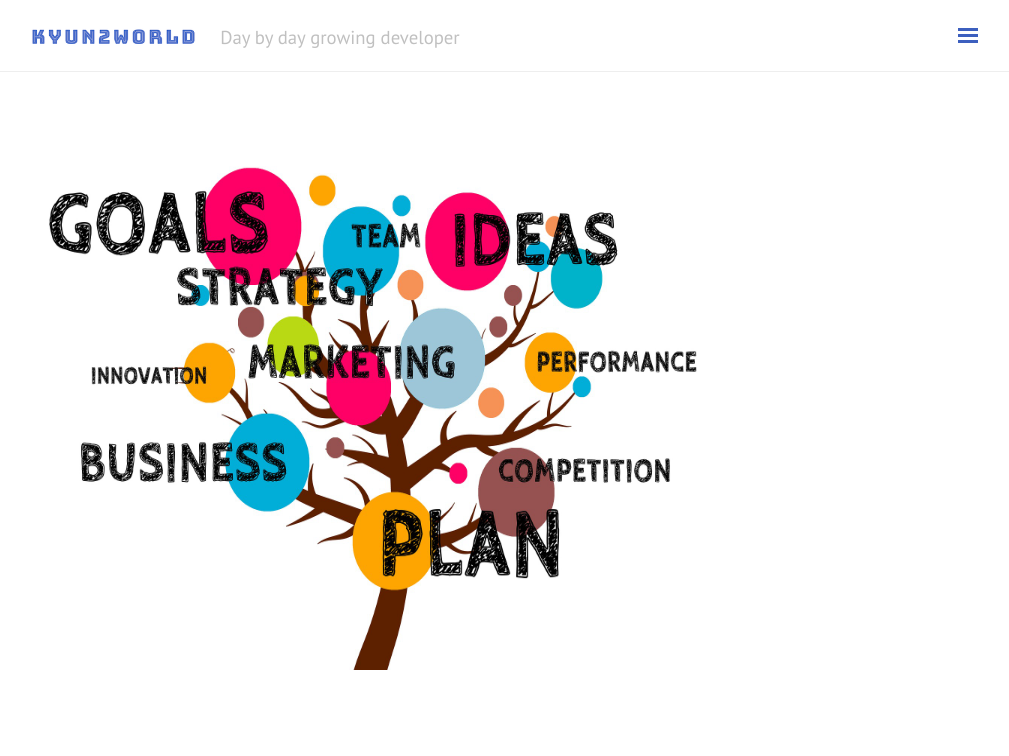
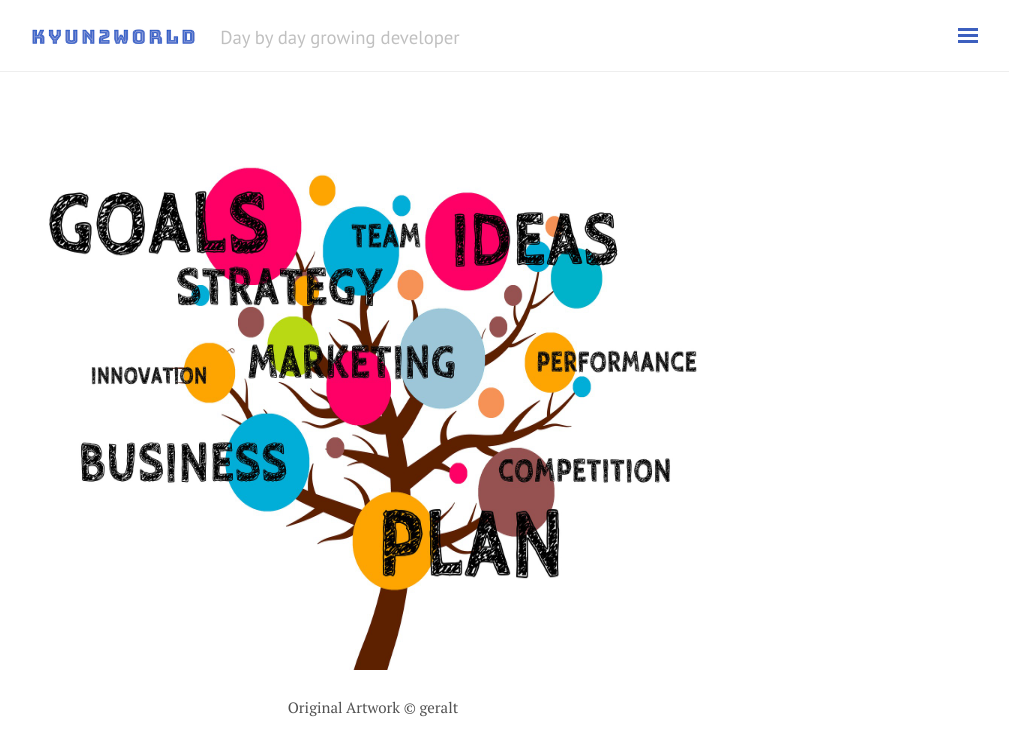
Before and after one commit to kyun22/kyun22.github.io, a Jekyll site: the page built from index.html, in a window 1280 px wide. Shown: the top 756 px of the page, without its empty margins (267-1276 px from the left). Built offline with Jekyll 4.4.1, drawn with Linux system fonts in a browser that asks for light colours; nearby versions of some CDN libraries; comment, search, counter and statistics services are not loaded.

Commit message:
home caption

```diff
--- a/_config.yml
+++ b/_config.yml
@@ -54,7 +54,7 @@ category_page: '/blog/categories/'
 
 hero:
   image: /public/img/business-2987962_1920.jpg
-  caption:
+  caption: Original Artwork &copy geralt
 
 # Puglins
 mathjax: true # whether support mathjax
```
